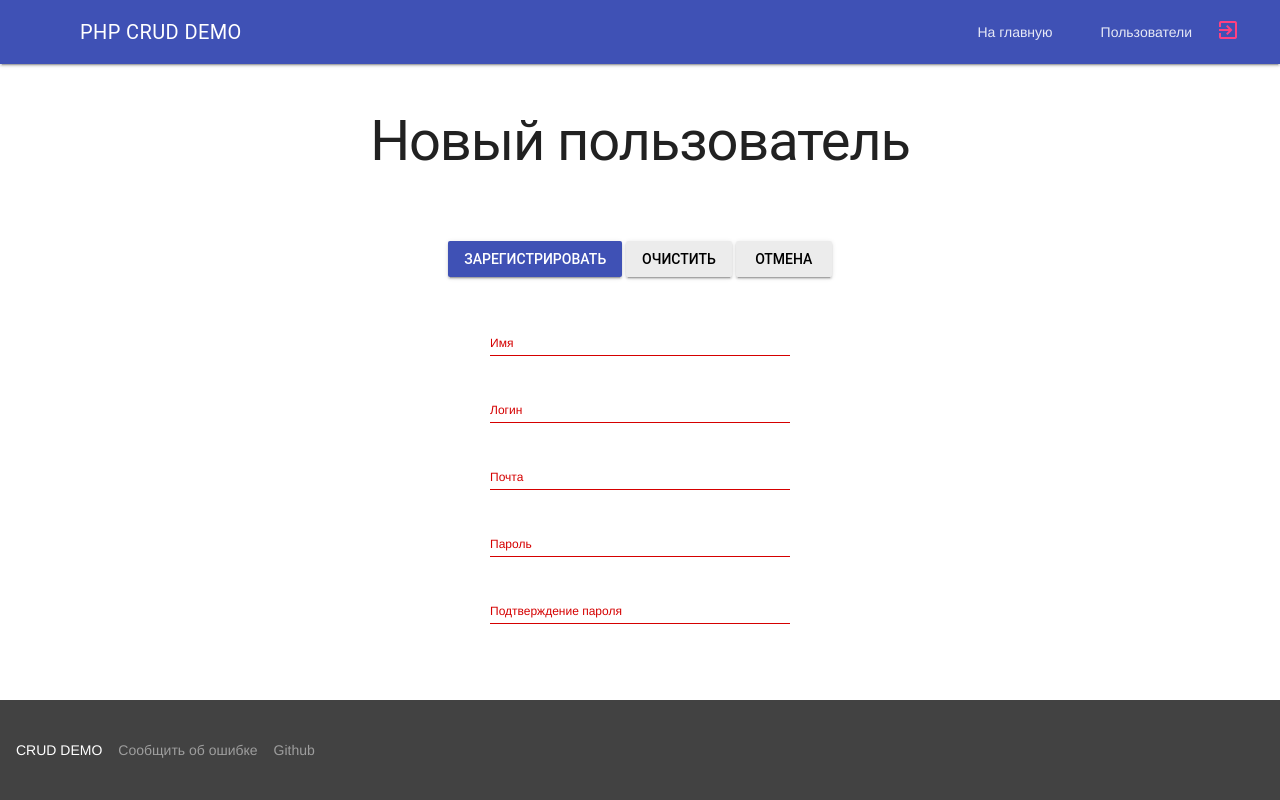
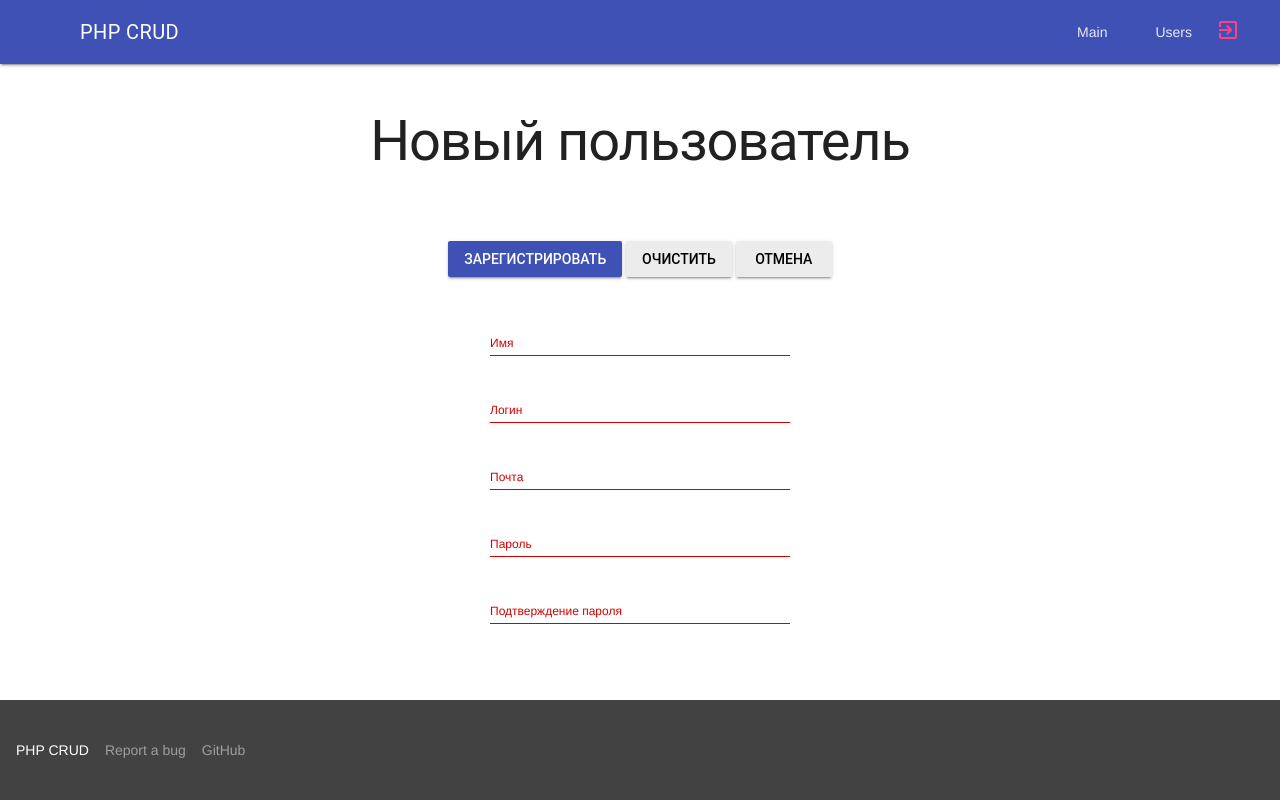
Before and after one commit to MaxGutin/crud, a PHP site: page /singup.php in a window 1280 px wide. Run offline with PHP 8.4, Linux system fonts and the light colour scheme; some libraries are stand-ins or nearby versions.

Commit message:
Make some beautiful.

```diff
--- a/includes/footer.html
+++ b/includes/footer.html
@@ -1,9 +1,9 @@
                 <footer class="mdl-mini-footer">
                     <div class="mdl-mini-footer__left-section">
-                        <div class="mdl-logo">CRUD DEMO</div>
+                        <div class="mdl-logo">PHP CRUD</div>
                         <ul class="mdl-mini-footer__link-list">
-                            <li><a href="mailto:public@gutin.ru?subject=Ошибка на CRUD DEMO">Сообщить об ошибке</a></li>
-                            <li><a href="https://github.com/Wargix/crud" target="_blank">Github</a></li>
+                            <li><a href="mailto:public@gutin.ru?subject=Ошибка на 'PHP CRUD'">Report a bug</a></li>
+                            <li><a href="https://github.com/MaxGutin/crud" target="_blank">GitHub</a></li>
                         </ul>
                     </div>
                 </footer>
--- a/includes/menu.html
+++ b/includes/menu.html
@@ -1,13 +1,12 @@
 
     <meta charset="UTF-8">
-    <meta name="author" content="Максим Гутин">
+    <meta name="author" content="Max Gutin">
     <meta name="description" content="Портфолио веб-разработчика. HTML, CSS, PHP, MySQL.">
-    <meta name="keywords" content="максим гутин, веб-разработчик, html, css, php, mysql">
+    <meta name="keywords" content="Max Gutin, веб-разработчик, web-developer, html, css, php, mysql">
 
     <meta name="viewport" content="width=device-width, initial-scale=1.0">
     <link rel="stylesheet" href="css/styles.css">
     <link rel="stylesheet" href="css/material.css">
-    <link rel="stylesheet" href="https://fonts.googleapis.com/icon?family=Material+Icons">
 
     <!-- Material Design Lite -->
     <script src="https://code.getmdl.io/1.3.0/material.min.js"></script>
@@ -21,11 +20,11 @@
 <div class="mdl-layout mdl-js-layout mdl-layout--fixed-header">
     <header class="mdl-layout__header">
         <div class="mdl-layout__header-row">
-            <span class="mdl-layout-title">PHP CRUD DEMO</span>
+            <span class="mdl-layout-title">PHP CRUD</span>
             <div class="mdl-layout-spacer"></div>
             <nav class="mdl-navigation mdl-layout--large-screen-only">
-                <a class="mdl-navigation__link" href="/">На главную</a>
-                <a class="mdl-navigation__link" href="./users.php">Пользователи</a>
+                <a class="mdl-navigation__link" href="/">Main</a>
+                <a class="mdl-navigation__link" href="./users.php">Users</a>
                 <a class="mdl-list__item-secondary-action" href="?logout"><i class="material-icons">exit_to_app</i></a>
             </nav>
 <!--            <div class="demo-list-action mdl-list">
@@ -40,10 +39,10 @@
     </header>
 
     <div class="mdl-layout__drawer">
-        <span class="mdl-layout-title">PHP CRUD DEMO</span>
+        <span class="mdl-layout-title">PHP CRUD</span>
         <nav class="mdl-navigation">
-            <a class="mdl-navigation__link" href="../..">На главную</a>
-            <a class="mdl-navigation__link" href="./users.php">Пользователи</a>
+            <a class="mdl-navigation__link" href="../..">Main</a>
+            <a class="mdl-navigation__link" href="./users.php">Users</a>
             <a class="mdl-list__item-secondary-action" href="?logout"><i class="material-icons">exit_to_app</i></a>
         </nav>
     </div>
```
Also changed, not shown: includes/db.php (+24 -20 lines), includes/secure.php (+14 -5 lines).
